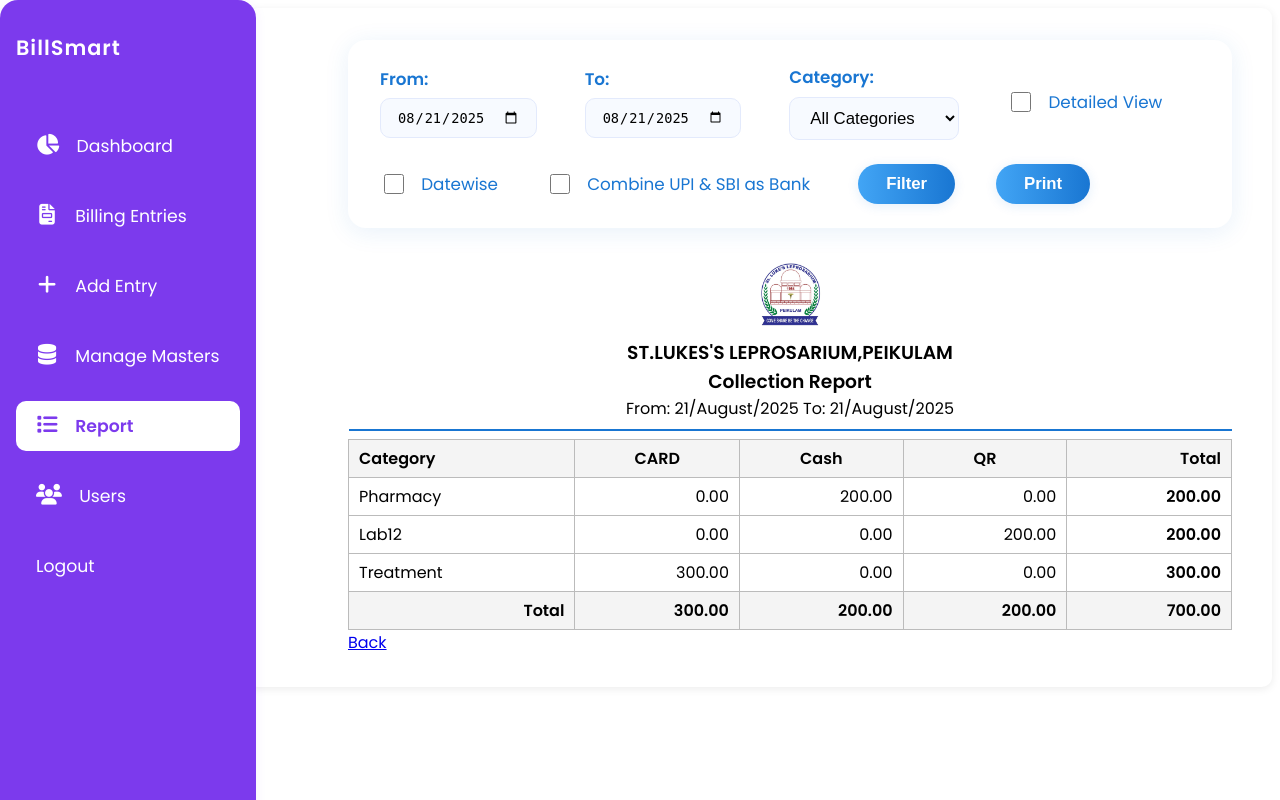
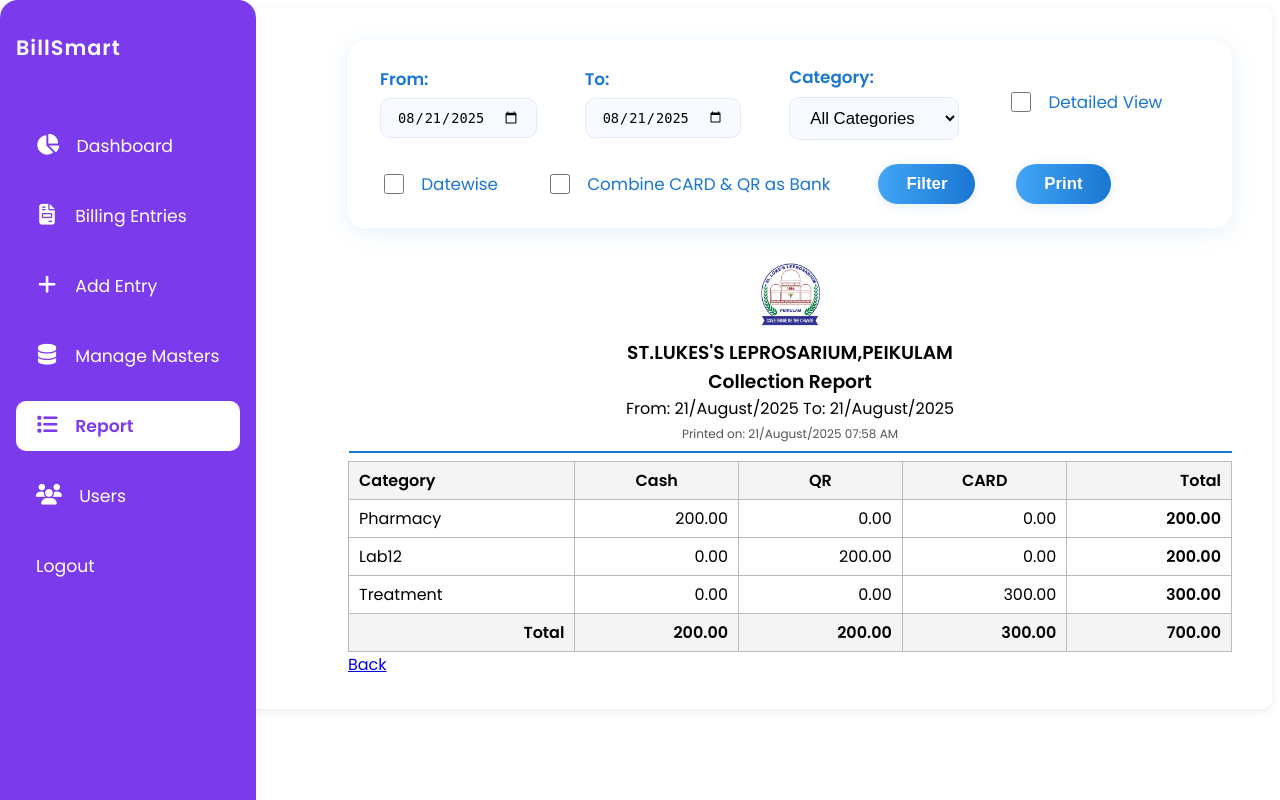
Before and after one commit to nellaibill/billing-lukes, a Flask app: page /category_report in a window 1280 px wide. Run offline with Flask 2, Linux system fonts and the light colour scheme; a user stored in the database is signed in; data comes from the database, SQL or seed files in the repository; both versions use the stored data as it was after the commit.

Commit message:
27-aug-changes

```diff
--- a/app.py
+++ b/app.py
@@ -90,6 +90,7 @@ def logout():
 @login_required
 def index():
     today_str = datetime.now().strftime('%Y-%m-%d')
+    # printed_datetime already set at top
     from_date = request.args.get('from_date', today_str)
     to_date = request.args.get('to_date', today_str)
     is_cancelled = request.args.get('is_cancelled')
@@ -124,13 +125,15 @@ def index():
             cancelled_total += total_amount
         else:
             grand_total += total_amount
-    return render_template('index.html', bills=bills, from_date=from_date, to_date=to_date, grand_total=grand_total, cancelled_total=cancelled_total)
+    printed_datetime = datetime.now().strftime('%d/%B/%Y %I:%M %p')
+    return render_template('index.html', bills=bills, from_date=from_date, to_date=to_date, grand_total=grand_total, cancelled_total=cancelled_total, printed_datetime=printed_datetime)
 
 @app.route('/bill/<int:header_id>')
 def print_bill(header_id):
     header = HeaderEntry.query.get_or_404(header_id)
     details = DetailsEntry.query.filter_by(header_id=header.id).all()
-    return render_template('print_bill.html', header=header, details=details)
+    printed_datetime = datetime.now().strftime('%d/%B/%Y %I:%M %p')
+    return render_template('print_bill.html', header=header, details=details, printed_datetime=printed_datetime)
 
 @app.route('/add', methods=['GET', 'POST'])
 @login_required
@@ -233,6 +236,7 @@ def category_report():
     combine_bank = request.args.get('combine_bank') == '1'
     from_dt = datetime.strptime(from_date, '%Y-%m-%d').date()
     to_dt = datetime.strptime(to_date, '%Y-%m-%d').date()
+    printed_datetime = datetime.now().strftime('%d/%B/%Y %I:%M %p')
 
     # Get all categories and payment types
     all_categories = [c.name for c in Category.query.order_by(Category.id).all()]
@@ -242,10 +246,19 @@ def category_report():
         all_categories = [filter_category]
     payment_types_raw = [pt.name for pt in PaymentType.query.order_by(PaymentType.name).all()]
     if combine_bank:
-        all_payment_types = [pt for pt in payment_types_raw if pt not in ('UPI', 'SBI')]
+        all_payment_types = [pt for pt in payment_types_raw if pt not in ('CARD', 'QR')]
         all_payment_types.append('Bank')
     else:
-        all_payment_types = payment_types_raw
+        # Force order: Cash, QR, Card if present
+        ordered_types = []
+        for pt in ['Cash', 'QR', 'CARD']:
+            if pt in payment_types_raw:
+                ordered_types.append(pt)
+        # Add any other payment types not in the preferred order
+        for pt in payment_types_raw:
+            if pt not in ordered_types:
+                ordered_types.append(pt)
+        all_payment_types = ordered_types
 
     if datewise_view:
         # Query: group by date, category, payment type
@@ -269,7 +282,7 @@ def category_report():
         for date, category, payment_type, total in results:
             payment_types_present.add(payment_type)
             categories_present.add(category)
-            if combine_bank and payment_type in ('UPI', 'SBI'):
+            if combine_bank and payment_type in ('CARD', 'QR'):
                 payment_type_key = 'Bank'
             else:
                 payment_type_key = payment_type
@@ -279,8 +292,8 @@ def category_report():
         # Only show categories/payment types present in results
         all_categories = [c for c in all_categories if c in categories_present]
         if combine_bank:
-            payment_types_present.discard('UPI')
-            payment_types_present.discard('SBI')
+            payment_types_present.discard('CARD')
+            payment_types_present.discard('QR')
             payment_types_present.add('Bank')
         all_payment_types = [pt for pt in all_payment_types if pt in payment_types_present]
 
@@ -330,7 +343,8 @@ def category_report():
             datewise_view=datewise_view,
             combine_bank=combine_bank,
             all_categories_dropdown=all_categories_dropdown,
-            filter_category=filter_category
+            filter_category=filter_category,
+            printed_datetime=printed_datetime
         )
     else:
         all_categories_dropdown = [c.name for c in Category.query.order_by(Category.id).all()]
@@ -358,7 +372,7 @@ def category_report():
         for category, payment_type, amount, patient_name, bill_no, entry_date in details:
             payment_types_present.add(payment_type)
             categories_present.add(category)
-            if combine_bank and payment_type in ('UPI', 'SBI'):
+            if combine_bank and payment_type in ('CARD', 'QR'):
                 payment_type_key = 'Bank'
             else:
                 payment_type_key = payment_type
@@ -378,8 +392,8 @@ def category_report():
         # Only show categories/payment types present in results
         all_categories = [c for c in all_categories if c in categories_present]
         if combine_bank:
-            payment_types_present.discard('UPI')
-            payment_types_present.discard('SBI')
+            payment_types_present.discard('CARD')
+            payment_types_present.discard('QR')
             payment_types_present.add('Bank')
         all_payment_types = [pt for pt in all_payment_types if pt in payment_types_present]
 
@@ -409,22 +423,23 @@ def category_report():
             total_by_category[cat] = cat_total
             grand_total += cat_total
 
-        return render_template(
-            'category_report.html',
-            data=data,
-            all_categories=all_categories,
-            all_payment_types=all_payment_types,
-            total_by_category=total_by_category,
-            total_by_payment=total_by_payment,
-            grand_total=grand_total,
-            from_date=from_date,
-            to_date=to_date,
-            detailed_view=detailed_view,
-            datewise_view=datewise_view,
-            combine_bank=combine_bank,
-            all_categories_dropdown=all_categories_dropdown,
-            filter_category=filter_category
-        )
+    return render_template(
+        'category_report.html',
+        data=data,
+        all_categories=all_categories,
+        all_payment_types=all_payment_types,
+        total_by_category=total_by_category,
+        total_by_payment=total_by_payment,
+        grand_total=grand_total,
+        from_date=from_date,
+        to_date=to_date,
+        detailed_view=detailed_view,
+        datewise_view=datewise_view,
+        combine_bank=combine_bank,
+        all_categories_dropdown=all_categories_dropdown,
+        filter_category=filter_category,
+        printed_datetime=printed_datetime
+    )
 
 @app.route('/payment_type_report')
 @login_required
@@ -438,11 +453,11 @@ def payment_type_report():
     # Get all categories (order by ID for consistency with category report)
     all_categories = [c.name for c in Category.query.order_by(Category.id).all()]
 
-    # Get all payment types, but combine 'UPI' and 'SBI' as 'Bank'
+    # Get all payment types, but combine 'CARD' and 'QR' as 'Bank'
     payment_types_raw = [pt.name for pt in PaymentType.query.order_by(PaymentType.name).all()]
     all_payment_types = []
     for pt in payment_types_raw:
-        if pt in ('UPI', 'SBI'):
+        if pt in ('CARD', 'QR'):
             if 'Bank' not in all_payment_types:
                 all_payment_types.append('Bank')
         else:
@@ -459,7 +474,7 @@ def payment_type_report():
         .filter(HeaderEntry.date >= from_dt, HeaderEntry.date <= to_dt, HeaderEntry.is_cancelled == False).all()
 
     for cat, pt, amt in details:
-        pt_key = 'Bank' if pt in ('UPI', 'SBI') else pt
+        pt_key = 'Bank' if pt in ('CARD', 'QR') else pt
         if cat in data and pt_key in data[cat]:
             data[cat][pt_key] += amt
 
@@ -612,6 +627,7 @@ def daily_category_report():
     all_categories = [c.name for c in Category.query.order_by(Category.id).all() if c.name in categories]
     all_payment_types = sorted(payment_types)
 
+    printed_datetime = datetime.now().strftime('%d/%B/%Y %I:%M %p')
     return render_template(
         'daily_category_report.html',
         data=data,
@@ -619,7 +635,8 @@ def daily_category_report():
         all_categories=all_categories,
         all_payment_types=all_payment_types,
         from_date=from_date,
-        to_date=to_date
+        to_date=to_date,
+        printed_datetime=printed_datetime
     )
 
 @app.context_processor
--- a/instance/last_backup.txt
+++ b/instance/last_backup.txt
@@ -1 +1 @@
-2025-08-21
+2025-08-27
--- a/templates/category_report.html
+++ b/templates/category_report.html
@@ -146,7 +146,7 @@
         </label>
         <label class="card-checkbox-label">
             <input type="checkbox" name="combine_bank" value="1" {% if combine_bank %}checked{% endif %} onchange="this.form.submit()" class="card-checkbox">
-            <span class="card-checkbox-text">Combine UPI & SBI as Bank</span>
+            <span class="card-checkbox-text">Combine CARD & QR as Bank</span>
         </label>
         <button type="submit" class="card-btn" id="filter-btn">Filter</button>
         <button type="button" class="card-btn" id="print-btn" onclick="printReport()">Print</button>
@@ -166,6 +166,7 @@
                                         From: {{ from_date|datetime('%d/%B/%Y') if from_date else '' }}
                                         To: {{ to_date|datetime('%d/%B/%Y') if to_date else '' }}
                                     </h4>
+                                    <div style="font-size:12px; color:#555; margin-top:4px;">Printed on: {{ printed_datetime }}</div>
                                 </div>
                                 <div style="width:100%; border-bottom:2px solid #404142; margin-top:8px;"></div>
                             </div>
@@ -258,6 +259,7 @@
                                         From: {{ from_date|datetime('%d/%B/%Y') if from_date else '' }}
                                         To: {{ to_date|datetime('%d/%B/%Y') if to_date else '' }}
                                     </h4>
+                                     <div style="font-size:12px; color:#555; margin-top:4px;">Printed on: {{ printed_datetime }}</div>
                                 </div>
                                 <div style="width:100%; border-bottom:2px solid #1976d2; margin-top:8px;"></div>
                             </div>
--- a/templates/daily_category_report.html
+++ b/templates/daily_category_report.html
@@ -28,6 +28,7 @@
                 <div style="flex:1;">
                     <h3 style="margin:0;">ST.LUKES'S LEPROSARIUM,PEIKULAM</h3>
                     <h3 style="margin:0;">Detailed Date-wise Category Report</h3>
+                    <div style="font-size:12px; color:#555; margin-top:4px;">Printed on: {{ printed_datetime }}</div>
                 </div>
             </div>
             <h4>
--- a/templates/payment_type_report.html
+++ b/templates/payment_type_report.html
@@ -50,6 +50,7 @@
                 <div style="flex:1;">
                     <h3 style="margin:0;">ST.LUKES'S LEPROSARIUM,PEIKULAM</h3>
                     <h3 style="margin:0;">Cash and Bank Report</h3>
+                    <div style="font-size:12px; color:#555; margin-top:4px;">Printed on: {{ printed_datetime }}</div>
                 </div>
             </div>
             <h4>
--- a/templates/print_bill.html
+++ b/templates/print_bill.html
@@ -39,6 +39,9 @@
                 <strong>Status:</strong> {% if header.is_cancelled %}<span style="color:red;">Cancelled</span>{% else %}Active{% endif %}<br>
             </div>
         </div>
+        <div style="text-align:center; font-size:12px; color:#555; margin-bottom:8px;">
+            Printed on: {{ printed_datetime}}
+        </div>
         <table>
             <tr>
                 <th>Category</th>
```
Also changed, not shown: templates/index.html (+5 -2 lines), instance/lukes_billing_db.db.
